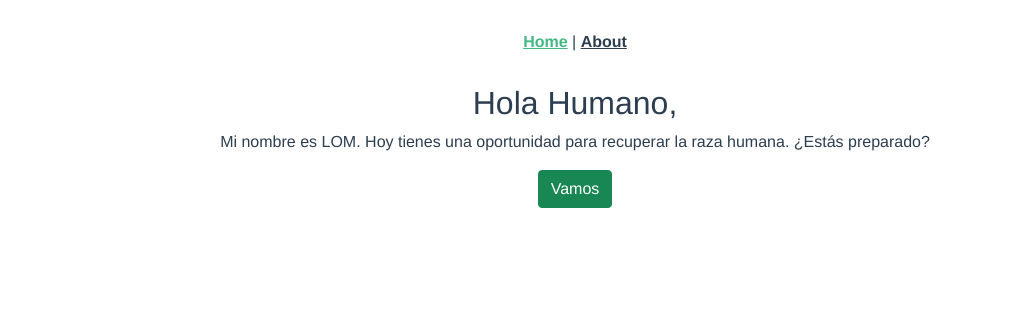
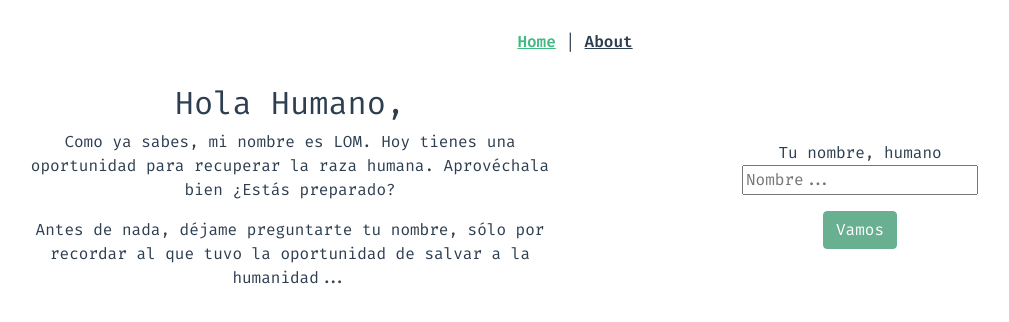
Before and after one commit to prapador/prueba-tecnica, a Vue app: page / in a window 1280 px wide. Shown: the top 322 px of the page, without its empty margins (65-1074 px from the left). Built offline with nearby package versions, Linux system fonts and the light colour scheme.

Commit message:
App funcional con los requisitos.

```diff
--- a/public/index.html
+++ b/public/index.html
@@ -1,24 +1,40 @@
 <!DOCTYPE html>
 <html lang="">
+
 <head>
   <meta charset="utf-8">
   <meta http-equiv="X-UA-Compatible" content="IE=edge">
   <meta name="viewport" content="width=device-width,initial-scale=1.0">
   <link rel="icon" href="<%= BASE_URL %>favicon.ico">
-    <title><%= htmlWebpackPlugin.options.title %></title>
+  <title>
+    <%= htmlWebpackPlugin.options.title %>
+  </title>
+
+  <!-- Fonts -->
+  <link rel="preconnect" href="https://fonts.googleapis.com">
+  <link rel="preconnect" href="https://fonts.gstatic.com" crossorigin>
+  <link href="https://fonts.googleapis.com/css2?family=Fira+Code:wght@300;400;600&display=swap" rel="stylesheet">
 
   <!-- Bootstrap -->
-    <link rel="stylesheet" href="https://cdn.jsdelivr.net/npm/bootstrap@5.1.1/dist/css/bootstrap.min.css" integrity="sha384-F3w7mX95PdgyTmZZMECAngseQB83DfGTowi0iMjiWaeVhAn4FJkqJByhZMI3AhiU" crossorigin="anonymous">
+  <link rel="stylesheet" href="https://cdn.jsdelivr.net/npm/bootstrap@5.1.1/dist/css/bootstrap.min.css"
+    integrity="sha384-F3w7mX95PdgyTmZZMECAngseQB83DfGTowi0iMjiWaeVhAn4FJkqJByhZMI3AhiU" crossorigin="anonymous">
 </head>
+
 <body>
   <noscript>
-      <strong>We're sorry but <%= htmlWebpackPlugin.options.title %> doesn't work properly without JavaScript enabled. Please enable it to continue.</strong>
+    <strong>We're sorry but <%= htmlWebpackPlugin.options.title %> doesn't work properly without JavaScript enabled.
+        Please enable it to continue.</strong>
   </noscript>
   <div id="app"></div>
   <!-- built files will be auto injected -->
 
   <!-- Bootstrap -->
-    <script src="https://cdn.jsdelivr.net/npm/bootstrap@5.1.1/dist/js/bootstrap.min.js" integrity="sha384-skAcpIdS7UcVUC05LJ9Dxay8AXcDYfBJqt1CJ85S/CFujBsIzCIv+l9liuYLaMQ/" crossorigin="anonymous"></script>
-    <script src="https://cdn.jsdelivr.net/npm/bootstrap@5.1.1/dist/js/bootstrap.bundle.min.js" integrity="sha384-/bQdsTh/da6pkI1MST/rWKFNjaCP5gBSY4sEBT38Q/9RBh9AH40zEOg7Hlq2THRZ" crossorigin="anonymous"></script>
+  <script src="https://cdn.jsdelivr.net/npm/bootstrap@5.1.1/dist/js/bootstrap.min.js"
+    integrity="sha384-skAcpIdS7UcVUC05LJ9Dxay8AXcDYfBJqt1CJ85S/CFujBsIzCIv+l9liuYLaMQ/"
+    crossorigin="anonymous"></script>
+  <script src="https://cdn.jsdelivr.net/npm/bootstrap@5.1.1/dist/js/bootstrap.bundle.min.js"
+    integrity="sha384-/bQdsTh/da6pkI1MST/rWKFNjaCP5gBSY4sEBT38Q/9RBh9AH40zEOg7Hlq2THRZ"
+    crossorigin="anonymous"></script>
 </body>
+
 </html>
--- a/src/App.vue
+++ b/src/App.vue
@@ -8,7 +8,8 @@
 
 <style lang="scss">
 #app {
-  font-family: Avenir, Helvetica, Arial, sans-serif;
+  // font-family: Avenir, Helvetica, Arial, sans-serif;
+  font-family: 'Fira Code', monospace;
   -webkit-font-smoothing: antialiased;
   -moz-osx-font-smoothing: grayscale;
   text-align: center;
--- a/src/store/index.js
+++ b/src/store/index.js
@@ -1,12 +1,38 @@
-import { createStore } from 'vuex'
+import { createStore } from "vuex";
 
 export default createStore({
   state: {
+    userName: "",
+    answered: [],
+    questions: [
+      {
+        numberQuestion: "1",
+        question: "Pregunta1",
+        answer1: "Respuesta 1",
+        answer2: "Respuesta 2",
+        answer3: "Respuesta 3",
+        correctAnswer: "Respuesta 3",
+      },
+      {
+        numberQuestion: "2",
+        question: "Pregunta2",
+        answer1: "Respuesta 11",
+        answer2: "Respuesta 22",
+        answer3: "Respuesta 33",
+        correctAnswer: "Respuesta 22",
+      },
+    ],
   },
   mutations: {
+    setUserName(state, payload) {
+      state.userName = payload
+    }
   },
+
   actions: {
+    setUserName({ commit }, name) {
+      commit("setUserName", name)
+    }
   },
-  modules: {
-  }
-})
+  modules: {},
+});
--- a/src/views/Home.vue
+++ b/src/views/Home.vue
@@ -1,21 +1,79 @@
 <template>
   <div class="home">
     <div class="main container">
-      <h2>Hola Humano,</h2>
-      <p>
-        Mi nombre es LOM. Hoy tienes una oportunidad para recuperar la raza
-        humana. ¿Estás preparado?
-      </p>
-      <router-link to="/questions" class="btn btn-success">
-        Vamos
-      </router-link>
+      <div class="row">
+        <div class="col-md-6">
+          <h2>Hola Humano,</h2>
+          <p>
+            Como ya sabes, mi nombre es LOM. Hoy tienes una oportunidad para
+            recuperar la raza humana. Aprovéchala bien ¿Estás preparado?
+          </p>
+
+          <p>
+            Antes de nada, déjame preguntarte tu nombre, sólo por recordar al
+            que tuvo la oportunidad de salvar a la humanidad...
+          </p>
+        </div>
+
+        <div class="col-md-6 px-md-5 mt-5 mt-md-0 align-self-center">
+          <div class="mb-3">
+            <label for="userName" class="d-block">Tu nombre, humano</label>
+            <input
+              v-model="userName"
+              type="text"
+              id="userName"
+              class=""
+              placeholder="Nombre..."
+              aria-label="Nombre..."
+              aria-describedby="button-addon2"
+            />
+          </div>
+
+          <router-link
+            @click="acceptUserName(userName)"
+            :class="{ disabled: disabledButtonVamos }"
+            :disabled="true"
+            to="/questions"
+            class="btn btn-success"
+          >
+            Vamos
+          </router-link>
+        </div>
+      </div>
     </div>
   </div>
 </template>
 
 <script>
+import { mapActions } from "vuex";
 export default {
   name: "Home",
   components: {},
+
+  data() {
+    return {
+      userName: "",
+    };
+  },
+
+  methods: {
+    ...mapActions(["setUserName"]),
+    acceptUserName() {
+      this.setUserName(this.userName);
+    },
+  },
+
+  computed: {
+    disabledButtonVamos() {
+      return this.userName.trim() === "" ? true : false;
+    },
+  },
 };
 </script>
+
+<style lang="scss">
+.disabled {
+  opacity: 0.5;
+  pointer-events: none;
+}
+</style>
--- a/src/views/Questions.vue
+++ b/src/views/Questions.vue
@@ -1,6 +1,7 @@
 <template>
   <div class="container">
-    <h1>{{ questions[this.numberQuestion].question }}</h1>
+    <h1>Pregunta: {{ questions[this.numberQuestion].numberQuestion }}</h1>
+    <h2>{{ questions[this.numberQuestion].question }}</h2>
 
     <div class="possibleAnswers d-flex flex-column">
       <!-- Repuesta 1 -->
@@ -45,25 +46,41 @@
 
     <!-- Siguiente -->
     <button
-    v-if="answered.length != 2"
-    class="btn btn-info"
-    @click="nextButton"
-    :disabled="blockButtonNext">
+      v-if="answered.length != questions.length"
+      class="btn btn-info"
+      @click="nextButton"
+      :disabled="blockButtonNext"
+    >
       Siguiente
     </button>
 
     <router-link
-      v-if="answered.length == 2"
+      v-if="answered.length == questions.length"
       :disabled="blockButtonNext"
       to="/results"
       class="btn btn-info"
     >
       Finalizar
     </router-link>
+    <p>{{ answered }}</p>
+    <hr />
+    <div class="progress">
+      <div
+        class="progress-bar"
+        role="progressbar"
+        :style="{ width: (this.answered.length/this.questions.length) * 100  + '%'}"
+        aria-valuenow="100"
+        aria-valuemin="0"
+        aria-valuemax="100"
+      >
+        {{ (this.answered.length/this.questions.length) * 100 }}%
+      </div>
+    </div>
   </div>
 </template>
 
 <script>
+import { mapState } from "vuex";
 export default {
   name: "Questions",
 
@@ -74,23 +91,6 @@ export default {
       answersbuttonBlock: false,
       showCorrectAnswer: null,
       numberQuestion: 0,
-      answered: [],
-      questions: [
-        {
-          question: "Pregunta1",
-          answer1: "Respuesta 1",
-          answer2: "Respuesta 2",
-          answer3: "Respuesta 3",
-          correctAnswer: "Respuesta 3",
-        },
-        {
-          question: "Pregunta2",
-          answer1: "Respuesta 11",
-          answer2: "Respuesta 22",
-          answer3: "Respuesta 33",
-          correctAnswer: "Respuesta 22",
-        },
-      ],
     };
   },
 
@@ -126,6 +126,7 @@ export default {
     blockButtonAsnwers() {
       return this.answersbuttonBlock ? true : false;
     },
+    ...mapState(["answered", "questions", "userName"]),
   },
 };
 </script>
--- a/src/views/Results.vue
+++ b/src/views/Results.vue
@@ -1,3 +1,30 @@
 <template>
   <h1>Resultados</h1>
+  <div class="resultsList container">
+    <ol class="list-group list-group-numbered">
+      <li
+        v-for="(item, i) in answered"
+        v-bind:key="item"
+        class="list-group-item d-flex justify-content-between align-items-start"
+      >
+        <div class="ms-2 me-auto">
+          <div class="fw-bold">{{ questions[i].question }} </div>
+          {{ answered[i] }}
+        </div>
+        <span v-if="questions[i].correctAnswer === answered[i]">😍</span>
+        <span v-else>😫</span>
+      </li>
+    </ol>
+  </div>
 </template>
+
+<script>
+import { mapState } from "vuex";
+export default {
+  name: "Results",
+
+  computed: {
+    ...mapState(["answered", "questions"]),
+  },
+};
+</script>
```
Also changed, not shown: src/assets/logo.png (deleted), src/assets/scss/main.scss (added). Lines whose indentation alone changed are shown as unchanged.
